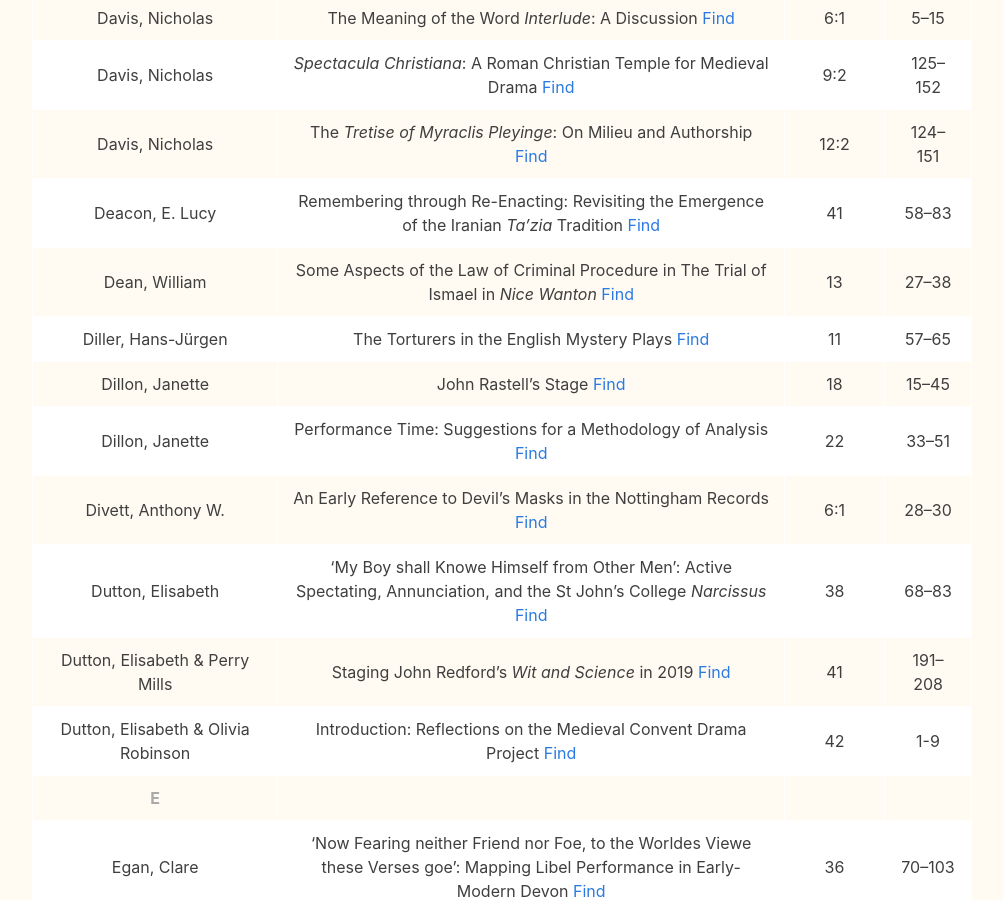
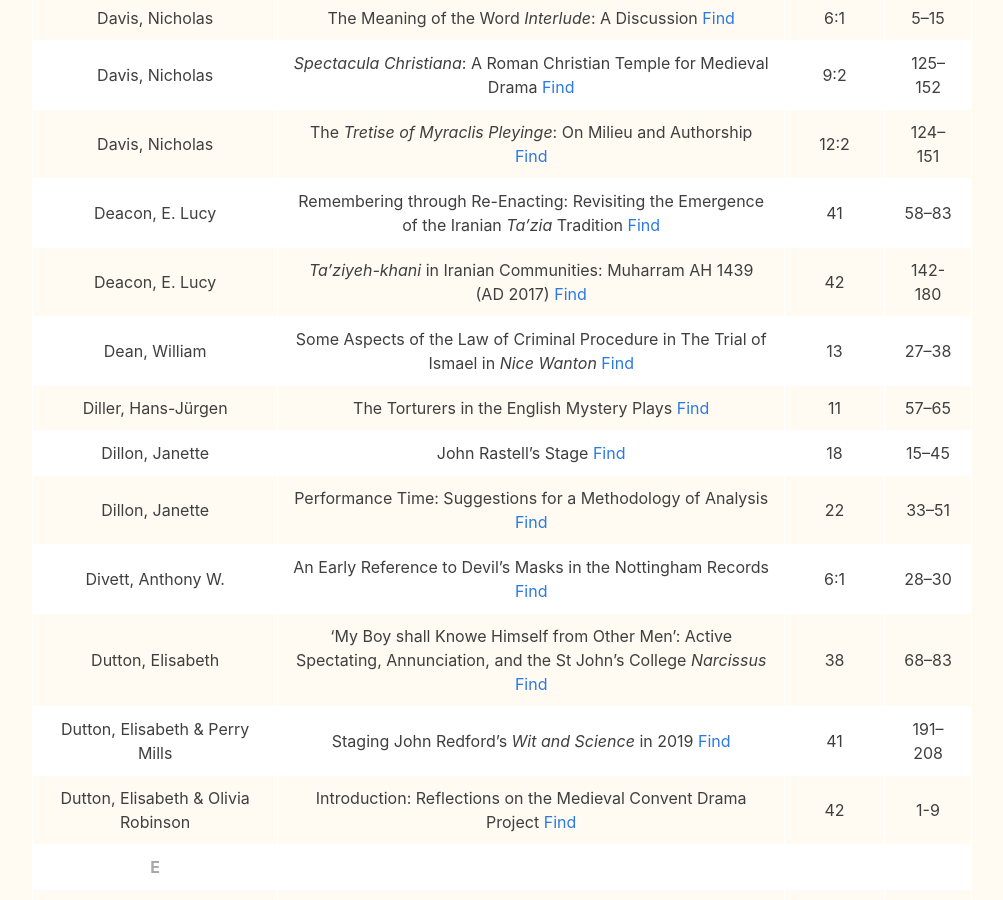
Before and after one commit to MedievalEnglishTheatre/MedievalEnglishTheatre.github.io, a Jekyll site: the page built from src/journal/cuminddf.md, in a window 1280 px wide and 900 px high, scrolled down 1112 px. Shown: the whole window, without its empty margins (138-1141 px from the left). Built offline with Jekyll 4.4.1, drawn with Linux system fonts in a browser that asks for light colours.

Commit message:
Update cuminddf.md vol. 42

```diff
--- a/src/journal/cuminddf.md
+++ b/src/journal/cuminddf.md
@@ -30,6 +30,7 @@ The later volumes include *summaries* and *PDFs* of one or two pages.
 |Davis, Nicholas| *Spectacula Christiana*: A Roman Christian Temple for Medieval Drama [Find](vol09.html#Davis) |9:2|125–152|
 |Davis, Nicholas|The *Tretise of Myraclis Pleyinge*: On Milieu and Authorship [Find](vol12.html#Davis) |12:2|124–151|
 |Deacon, E. Lucy| Remembering through Re-Enacting: Revisiting the Emergence of the Iranian *Ta'zia* Tradition [Find](vol41.html#Deacon) |41|58–83|
+|Deacon, E. Lucy| *Ta’ziyeh-khani* in Iranian Communities: Muharram AH 1439 (AD 2017)  [Find](vol42.html#Deacon) |42|142-180|
 |Dean, William|Some Aspects of the Law of Criminal Procedure in The Trial of Ismael in *Nice Wanton* [Find](vol13.html#Dean) |13|27–38|
 |Diller, Hans-Jürgen|The Torturers in the English Mystery Plays [Find](vol11.html#Diller) |11|57–65|
 |Dillon, Janette|John Rastell’s Stage [Find](vol18.html#Dillon) |18|15–45|
```
